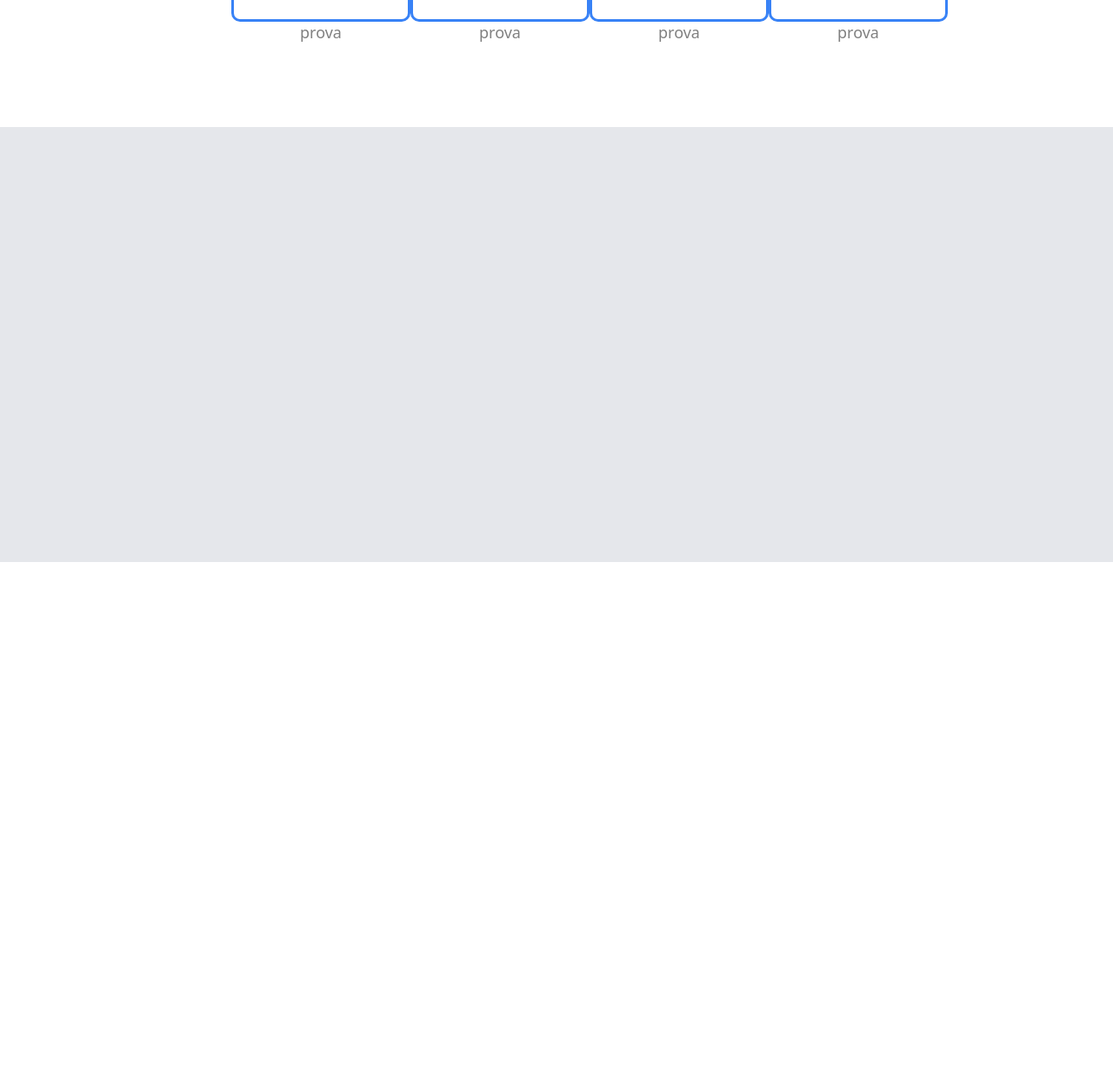
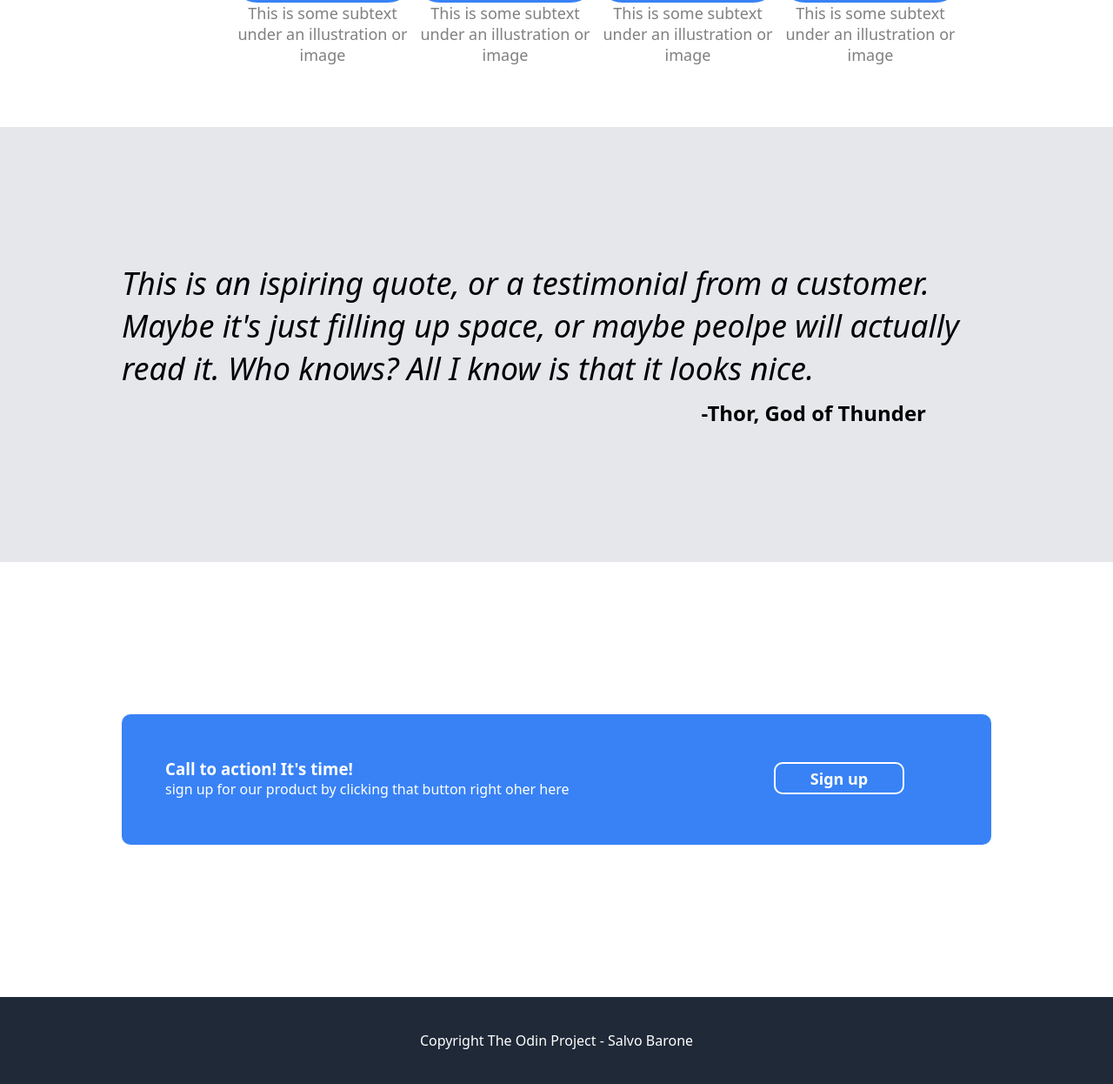
Before and after one commit to 5alvo/landing_page, a plain HTML site: page index.html in a window 1280 px wide. Shown: the part 854-2100 px from the top of the page at 87% size. Before the commit the page ends 2000 px from the top, so only its background shows below. Drawn offline with Linux system fonts and the light colour scheme.

Commit message:
Project complete

```diff
--- a/index.html
+++ b/index.html
@@ -32,25 +32,51 @@
         <div class="container2">
         <div class="card">
         <div class="box"></div>
-        <p>prova</p>
+        <p>This is some subtext under an illustration or image</p>
         </div>
         <div class="card">
         <div class="box"></div>
-        <p>prova</p>
+        <p>This is some subtext under an illustration or image</p>
         </div>
         <div class="card">
         <div class="box"></div>
-        <p>prova</p>
+        <p>This is some subtext under an illustration or image</p>
         </div>
         <div class="card">
         <div class="box"></div>
-        <p>prova</p>
+        <p>This is some subtext under an illustration or image</p>
         </div>
         </div>
         </div>
+    <div class="section--3">
+        <div class="container3">
+        <div class="cite"><p><cite>This is an ispiring quote, or a testimonial from a customer. Maybe it's just filling up space, or maybe peolpe will actually read it. Who knows? All I know is that it looks nice.</cite></p>
+        </div>
+            <div class="cite1"><h2>-Thor, God of Thunder</h2></div>
+        </div>
+    </div>
+    <div class="section--4">
+        <div class="container4">
+        <div class="ctabox">
+            <div class="boxinfo">
+                <div>
+            <h3>Call to action! It's time!</h3>
+            <p>sign up for our product by clicking that button right oher here</p>
+        </div>
+            <div class="buttoncta">
+            <button class="button2"><strong>Sign up</strong></button>
+            </div>
+        </div>
 
     </div>
-    <div class="section--3"></div>
-    <div class="section--4"></div>
+        </div>
+    </div>
+<footer>
+        <p>Copyright The Odin Project - Salvo Barone</p>
+</footer>
+
+
+
+
 </body>
 </html>
--- a/style.css
+++ b/style.css
@@ -98,11 +98,11 @@ h2 {
 }
 
 .box {
-    border: #3882f6;
-    border-style: solid;
+    border: #3882f6 5px;
+    border-style: solid;;
     height: 200px;
     width: 200px;
-    border-radius: 10px;
+    border-radius: 30px;
 }
 
 .container2 {
@@ -125,11 +125,87 @@ h2 {
     font-weight: bold;
     color: #1F2937;
 }
+.card {
+    display: flex;
+    flex-wrap: wrap;
+    text-align: center;
+    justify-content: center;
+}
 
 .card > p {
+    max-width: 200px;
     display: flex;
     justify-content: center;
     align-items: center;
     font-size: 18px;
     color: grey;
 }
+.cite {
+    display: flex;
+    align-items: center;
+    justify-content: center;
+    width: 1000px;
+    font-size: 36px;
+}
+
+.container3 {
+    display: flex;
+    flex-direction: column;
+    align-items: center;
+    justify-content: center;
+    height: 100%;
+}
+.cite1 {
+    display: flex;
+    flex-direction: column;
+    align-items: flex-end;
+    width: 1000px;
+    margin-right: 150px;
+    margin-top: 10px;
+}
+.container4 {
+    display: flex;
+    flex-direction: column;
+    align-items: center;
+    height: 100%;
+    justify-content: center;
+}
+.ctabox {
+    width: 1000px;
+    height: 150px;
+    background-color:#3882f6;
+    border-radius: 10px;
+}
+.boxinfo {
+    display: flex;
+    flex-direction: row;
+    justify-content: space-between;
+    padding: 50px;
+    color: white;
+}
+
+.buttoncta {
+    display: flex;
+    align-items: center;
+    margin-right: 50px;
+}
+
+.button2 {
+    border-style: solid;
+    color: white;
+    border-color: white;
+    width: 150px;
+    height: 80%;
+    font-size: 18px;
+}
+
+footer {
+    display: flex;
+    flex-direction: column;
+    align-items: center;
+    justify-content: center;
+    background-color: #1F2937;
+    height: 100px;
+    width: 100%;
+    color: white;
+}
```
